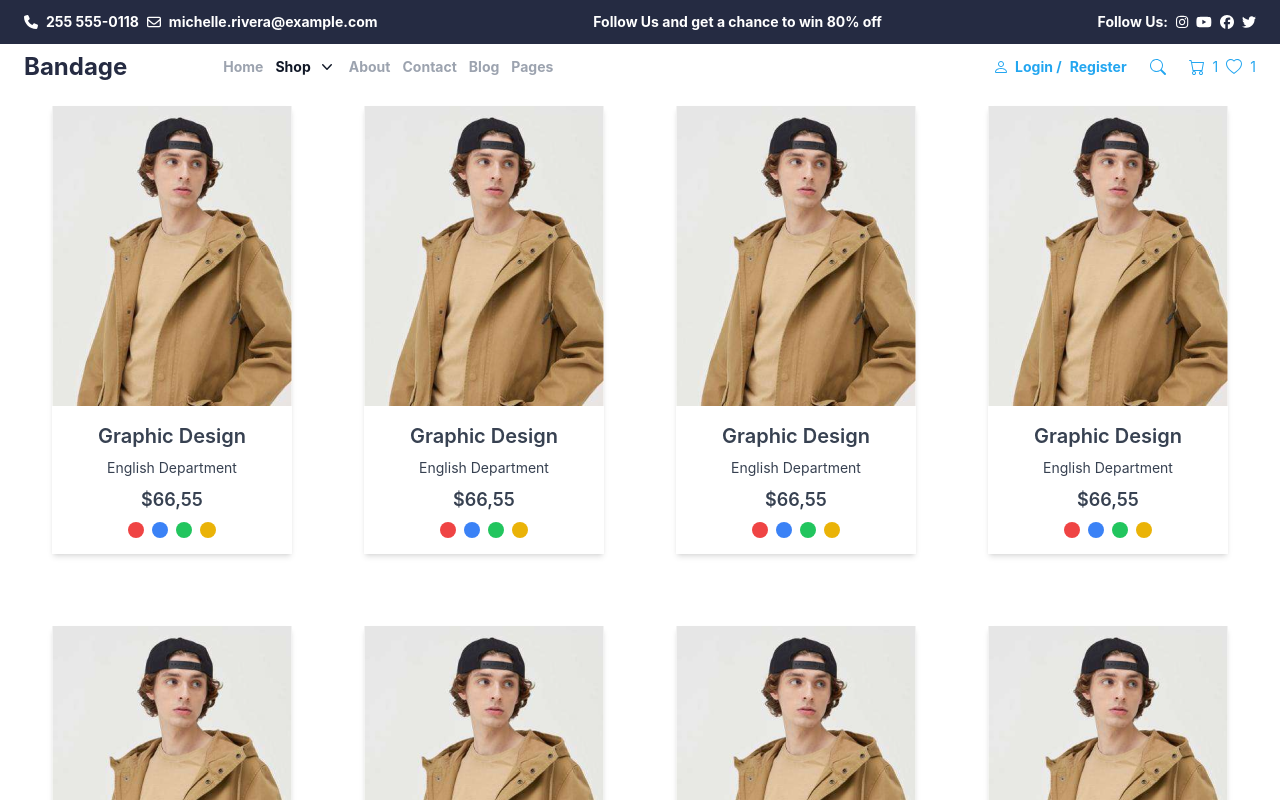
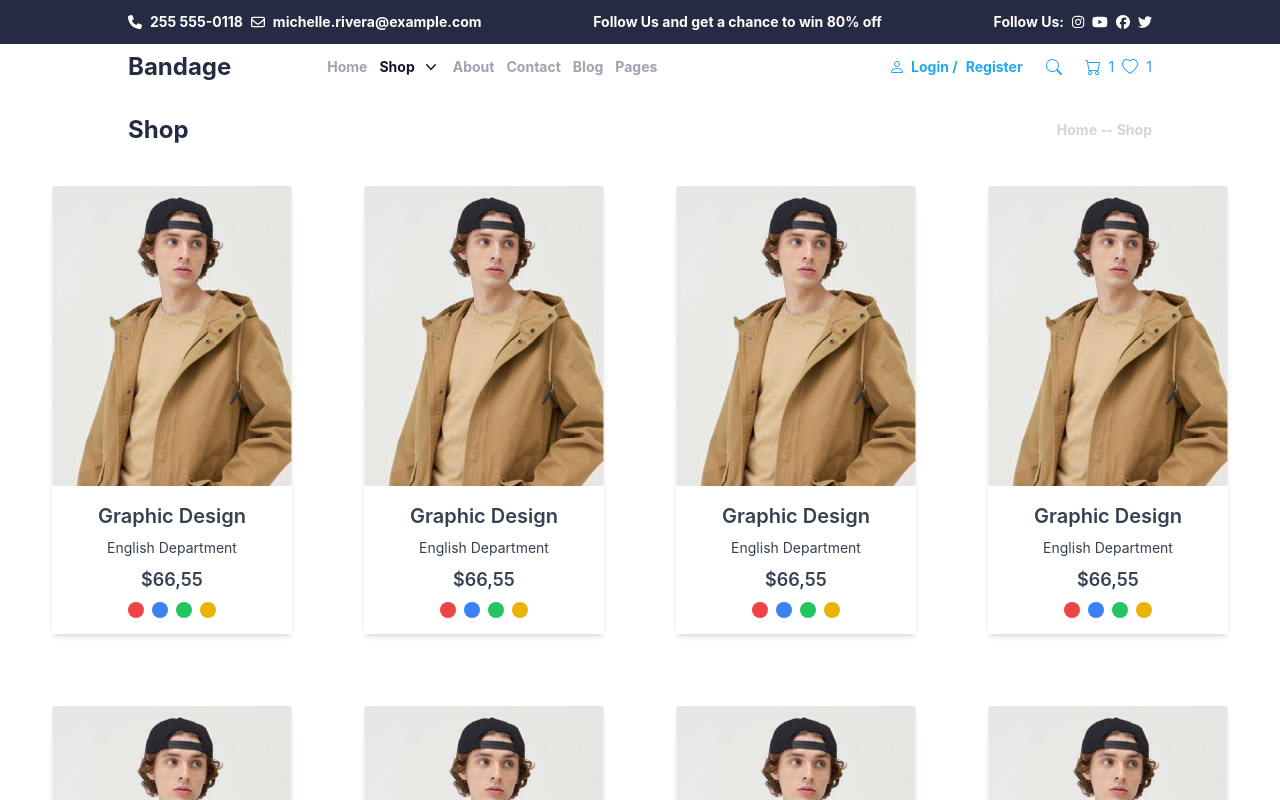
Before and after one commit to deryaAkan/e-commerce, a React (Create React App) app: page /products in a window 1280 px wide. Shown: the top 800 px of the page. Built offline with nearby package versions, Linux system fonts and the light colour scheme.

Commit message:
shop page upper part

```diff
--- a/src/App.js
+++ b/src/App.js
@@ -2,7 +2,7 @@ import './App.css';
 import Footer from './Layouts/Footer';
 import Header from './Layouts/Header';
 import Home from './Pages/Home'
-import ProductList from './Pages/ProductList';
+import Shop from './Pages/Shop';
 import { Route, Switch } from 'react-router-dom/cjs/react-router-dom.min';
 
 
@@ -12,7 +12,7 @@ function App() {
         <Header />
         <Switch>
           <Route path="/" exact component={Home} />
-          <Route path="/products" component={ProductList} />
+          <Route path="/products" component={Shop} />
         </Switch>
         <Footer />
       </div>
--- a/src/Layouts/Header.js
+++ b/src/Layouts/Header.js
@@ -18,8 +18,8 @@ export default function Header() {
   return (
     <>
       <header className="CommonThings w-full flex flex-col">
-        <div className="flex w-full bg-[#252B42] justify-center pr-6 pl-6">
-        <div className="flex w-full justify-between flex-wrap sm:hidden pt-3 pb-3">
+        <div className="flex w-full bg-[#252B42] justify-center">
+        <div className="flex w-4/5 justify-between flex-wrap sm:hidden pt-3 pb-3">
           <div className="flex gap-2">
             <div className="flex items-center text-sm font-bold gap-2">
               <FontAwesomeIcon icon={faPhone} style={{ color: "#ffffff" }} />
@@ -48,7 +48,7 @@ export default function Header() {
           </div>
         </div>
         </div>
-        <div className="flex w-full justify-around flex-wrap pr-6 pl-6">
+        <div className="flex w-4/5 justify-around flex-wrap">
           <div className="text-[#252B42] flex items-center flex-grow gap-24">
             <h3 className="font-2xl font-bold">Bandage</h3>
             <nav className="flex text-sm font-bold text-gray-400">
--- a/src/Pages/Home.js
+++ b/src/Pages/Home.js
@@ -162,7 +162,7 @@ export default function Header() {
             </div>
           </section>
           <section className="CommonThings flex flex-col w-full justify-center py-20">
-          <div className="flex flex-col gap-2 w-4/5 items-center flex-wrap">
+          <div className="flex flex-col gap-2 w-4/5 items-center flex-wrap py-5">
             <h2 className="font-bold text-2xl text-black">Featured Posts</h2>
             <p className="font-normal text-sm text-gray-400">
               Problems trying to resolve the conflict between
--- a/src/Pages/ProductList.js
+++ /dev/null
@@ -1,31 +0,0 @@
-import React from 'react';
-import ProductCard from '../Components/ProductCard';
-
-const ProductList = () => {
-
-  const products = Array.from({ length: 36 }, (_, index) => ({
-    id: index + 1,
-    name: `Ürün ${index + 1}`,
-    category: 'Graphic Design',
-    department: 'English Department',
-    price: Math.floor(Math.random() * 100) + 10,
-    color: ['red', 'blue', 'green', 'yellow'][Math.floor(Math.random() * 4)],
-  }));
-
-  return (
-    <div className="CommonThings flex flex-wrap gap-10">
-      {products.map(product => (
-        <ProductCard
-          key={product.id}
-          name={product.name}
-          category={product.category}
-          department={product.department}
-          price={product.price}
-          color={product.color}
-        />
-      ))}
-    </div>
-  );
-};
-
-export default ProductList;
--- /dev/null
+++ b/src/Pages/Shop.js
@@ -0,0 +1,39 @@
+import React from "react";
+import ProductCard from "../Components/ProductCard";
+
+const Shop = () => {
+  const products = Array.from({ length: 36 }, (_, index) => ({
+    id: index + 1,
+    name: `Ürün ${index + 1}`,
+    category: "Graphic Design",
+    department: "English Department",
+    price: Math.floor(Math.random() * 100) + 10,
+    color: ["red", "blue", "green", "yellow"][Math.floor(Math.random() * 4)],
+  }));
+
+  return (
+    <div className="flex flex-col justify-center items-center w-full">
+      <div className="flex w-4/5 justify-between flex-wrap items-center py-6">
+        <div className="text-[#252B42] flex items-center flex-grow gap-24">
+          <h3 className="text-2xl font-bold">Shop</h3>
+        </div>
+        <p className="text-sm text-gray-300 font-bold ">Home -- Shop</p>
+        <div className="flex gap-2"></div>
+      </div>
+      <div className="CommonThings flex flex-wrap gap-10">
+        {products.map((product) => (
+          <ProductCard
+            key={product.id}
+            name={product.name}
+            category={product.category}
+            department={product.department}
+            price={product.price}
+            color={product.color}
+          />
+        ))}
+      </div>
+    </div>
+  );
+};
+
+export default Shop;
```
Also changed, not shown: src/Layouts/Footer.js (+8 -2 lines).
